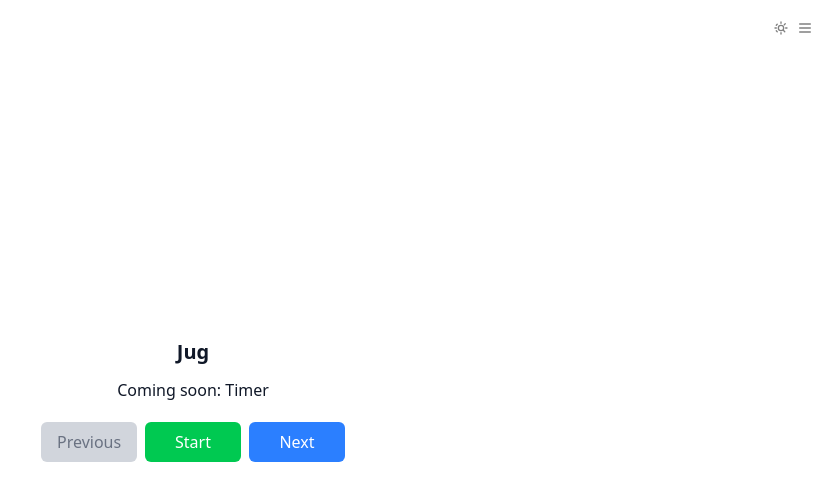
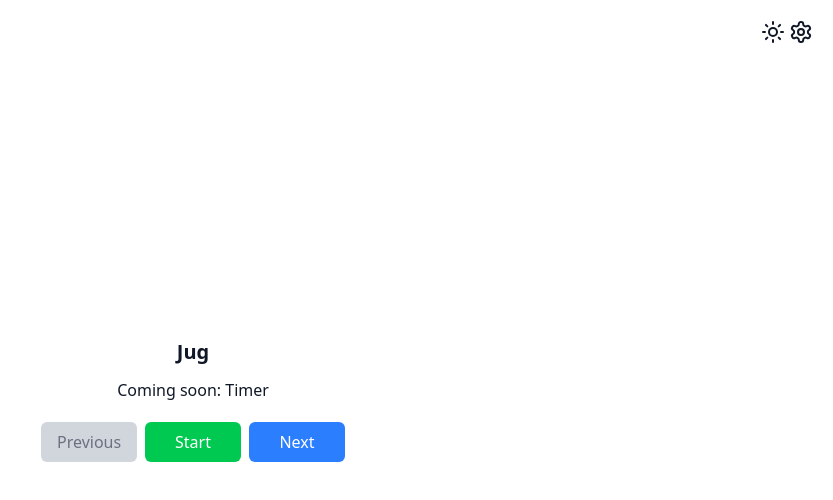
Before and after one commit to lyanrarue/board, a React (Vite) app: page / in a window 1280 px wide. Shown: the top 500 px of the page, without its empty margins (447-1280 px from the left). Built offline with nearby package versions, Linux system fonts and the light colour scheme.

Commit message:
feat: updating to lucide icons

```diff
--- a/package.json
+++ b/package.json
@@ -14,6 +14,7 @@
   "dependencies": {
     "@tailwindcss/vite": "^4.1.3",
     "gh-pages": "^6.3.0",
+    "lucide-react": "^0.487.0",
     "react": "^19.0.0",
     "react-dom": "^19.0.0"
   },
--- a/src/App.tsx
+++ b/src/App.tsx
@@ -1,6 +1,6 @@
 import "./App.css";
 import DarkModeToggle from "./components/DarkModeToggle/DarkModeToggle";
-import NavPopover from "./components/Nav/Nav";
+import SettingsIconButton from "./components/Settings/SettingsIconButton";
 import ProtocolDashboard from "./components/ProtocolDashboard/ProtocolDashboard";
 
 const App = () => {
@@ -9,7 +9,7 @@ const App = () => {
       <div className="absolute top-4 right-4">
         <div className="flex flex-row items-center">
           <DarkModeToggle />
-          <NavPopover />
+          <SettingsIconButton />
         </div>
       </div>
       <div>
--- a/src/components/DarkModeToggle/DarkModeToggle.tsx
+++ b/src/components/DarkModeToggle/DarkModeToggle.tsx
@@ -1,5 +1,5 @@
 import { useState, useEffect } from "react";
-import { MoonIcon, SunIcon } from "../Icons/Icons";
+import { Moon, Sun } from "lucide-react";
 
 const DarkModeToggle = () => {
   const [darkMode, setDarkMode] = useState(false);
@@ -27,7 +27,7 @@ const DarkModeToggle = () => {
       onClick={toggleDarkMode}
       className="rounded-full w-6 h-6 flex items-center justify-center transition duration-400 hover:bg-gray-100 dark:hover:bg-gray-900"
     >
-      {darkMode ? <MoonIcon /> : <SunIcon />}
+      {darkMode ? <Moon /> : <Sun />}
     </button>
   );
 };
--- a/src/components/Icons/Icons.tsx
+++ /dev/null
@@ -1,50 +0,0 @@
-export const SunIcon = () => (
-  <svg
-    xmlns="http://www.w3.org/2000/svg"
-    className="h-4 w-4 text-yellow-400"
-    fill="none"
-    viewBox="0 0 24 24"
-    stroke="gray"
-  >
-    <path
-      strokeLinecap="round"
-      strokeLinejoin="round"
-      strokeWidth={2}
-      d="M12 3v2m0 14v2m9-9h-2M5 12H3m15.364-6.364l-1.414 1.414M6.343 17.657l-1.414-1.414M17.657 17.657l-1.414-1.414M6.343 6.343L4.929 7.757M12 8a4 4 0 100 8 4 4 0 000-8z"
-    />
-  </svg>
-);
-
-export const MoonIcon = () => (
-  <svg
-    xmlns="http://www.w3.org/2000/svg"
-    className="h-4 w-4 text-gray-900 dark:text-gray-100"
-    fill="none"
-    viewBox="0 0 24 24"
-    stroke="gray"
-  >
-    <path
-      strokeLinecap="round"
-      strokeLinejoin="round"
-      strokeWidth={2}
-      d="M21 12.79A9 9 0 1111.21 3a7 7 0 109.79 9.79z"
-    />
-  </svg>
-);
-
-export const HamburgerIcon = () => (
-  <svg
-    xmlns="http://www.w3.org/2000/svg"
-    className="h-4 w-4"
-    fill="none"
-    viewBox="0 0 24 24"
-    stroke="gray"
-    strokeWidth={2}
-  >
-    <path
-      strokeLinecap="round"
-      strokeLinejoin="round"
-      d="M4 6h16M4 12h16M4 18h16"
-    />
-  </svg>
-);
--- a/src/components/Nav/Nav.tsx
+++ b/src/components/Settings/SettingsIconButton.tsx
@@ -1,8 +1,8 @@
 import { useState } from "react";
-import { HamburgerIcon } from "../Icons/Icons";
-import NavPopover from "./NavPopover/NavPopover";
+import NavPopover from "./SettingsPopover/SettingsPopover";
+import { Settings } from "lucide-react";
 
-const Nav = () => {
+const SettingsIconButton = () => {
   const [isOpen, setIsOpen] = useState(false);
 
   const toggleDropdown = () => {
@@ -15,7 +15,7 @@ const Nav = () => {
         onClick={toggleDropdown}
         className="px-1 py-1 rounded-md focus:outline-none hover:bg-gray-100 dark:hover:bg-gray-900"
       >
-        <HamburgerIcon />
+        <Settings />
       </button>
       {/* NavPopover */}
       {isOpen && (
@@ -27,4 +27,4 @@ const Nav = () => {
   );
 };
 
-export default Nav;
+export default SettingsIconButton;
--- a/src/components/Nav/NavPopover/NavPopover.tsx
+++ b/src/components/Settings/SettingsPopover/SettingsPopover.tsx
@@ -1,4 +1,4 @@
-const NavPopover = () => {
+const SettingsPopover = () => {
   return (
     <div>
       <div className="absolute top-[-6px] right-2 w-3 h-3 bg-white dark:bg-gray-800 transform rotate-45"></div>
@@ -11,4 +11,4 @@ const NavPopover = () => {
   );
 };
 
-export default NavPopover;
+export default SettingsPopover;
```
Also changed, not shown: 1 other file (tests, documents, lock files or other folders).
